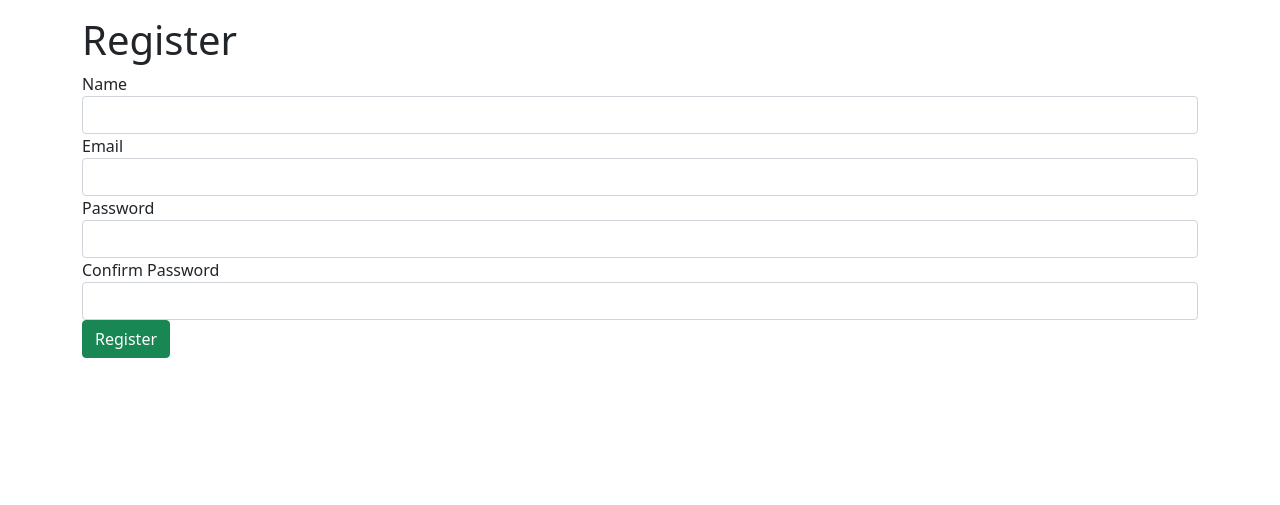
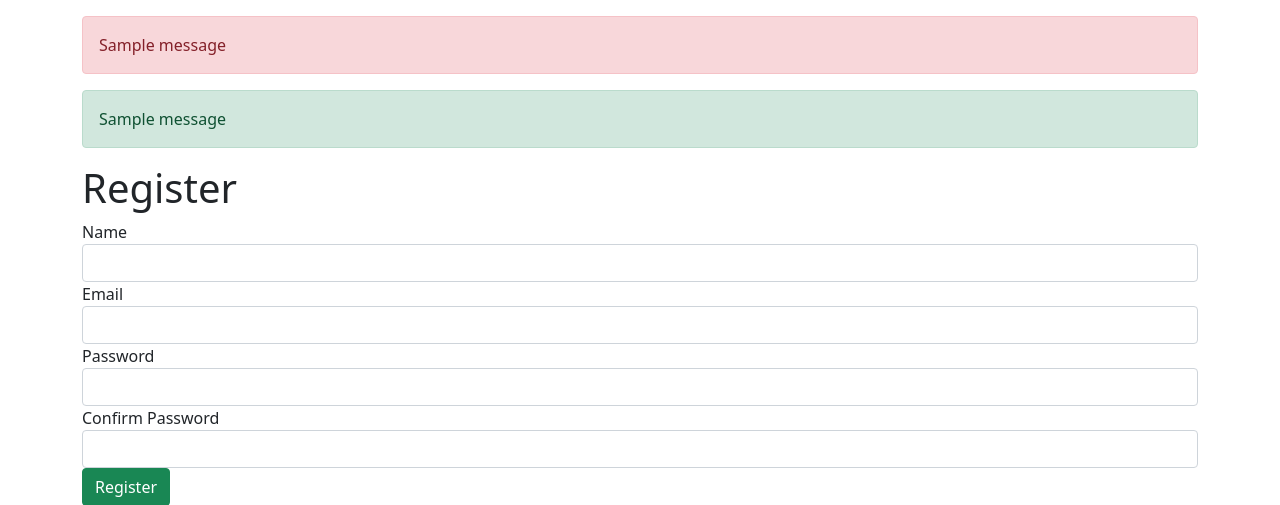
Before and after one commit to alvin-c-cruz/infusion, a Flask app: page /user/register in a window 1280 px wide. Shown: the part 56-561 px from the top of the page. Run offline with Flask 2, Linux system fonts and the light colour scheme; tables that the repository leaves empty hold one stand-in row (values such as "Sample post"); one stand-in notice (Sample message) is shown; some libraries are stand-ins or nearby versions.

Commit message:
Registration successful. Must confirm email.

```diff
--- a/flask_app/blueprints/user/pages/user/register.html
+++ b/flask_app/blueprints/user/pages/user/register.html
@@ -1,5 +1,4 @@
 {% extends "base.html" %}
-{% import "bootstrap/wtf.html" as wtf%}
 {% from "macros.html" import string_field %}
 
 {% block title %}Register User{% endblock %}
--- a/flask_app/blueprints/user/views.py
+++ b/flask_app/blueprints/user/views.py
@@ -1,6 +1,11 @@
-from flask import Blueprint, render_template, redirect, url_for
+from flask import Blueprint, render_template, redirect, url_for, flash
 from flask_login import login_required
+from werkzeug.security import generate_password_hash, check_password_hash
+
+from flask_app import db
 from .forms import UserForm
+from .models import User
+
 
 bp = Blueprint('user', __name__, template_folder="pages", url_prefix="/user")
 
@@ -14,6 +19,27 @@
 @bp.route("/register", methods=["GET", "POST"])
 def register():
     form = UserForm()
+    if form.validate_on_submit():
+        email = form.email.data
+        name = form.name.data
+        password = form.password.data
+        confirm_password = form.confirm_password.data
+
+        if User.query.filter_by(email=email).first():
+            flash(message="Email already registered.", category="error")
+        elif password != confirm_password:
+            flash(message="Password does not match.", category="error")
+        else:
+            user = User(
+                email=email,
+                name=name,
+                password=generate_password_hash(password=password, method="pbkdf2:sha256", salt_length=16)
+            )
+            db.session.add(user)
+            db.session.commit()
+            flash(message="Registration successful. Please confirming your email.", category="success")
+
+            return redirect(url_for('landing_page.home'))
     return render_template("user/register.html", form=form)
 
 
--- a/flask_app/templates/base.html
+++ b/flask_app/templates/base.html
@@ -10,6 +10,21 @@
 <body>
 {% include 'navbar.html' %}
 <div class="container mt-3">
+    {% with messages=get_flashed_messages(category_filter=["error"]) %}
+    {% for message in messages %}
+    <p class="alert alert-danger" role="alert">
+        {{ message }}
+    </p>
+    {% endfor %}
+    {% endwith %}
+
+    {% with messages=get_flashed_messages(category_filter=["success"]) %}
+    {% for message in messages %}
+    <p class="alert alert-success" role="alert">
+        {{ message }}
+    </p>
+    {% endfor %}
+    {% endwith %}
     {% block content %}
     {% endblock %}
 </div>
```
Also changed, not shown: migrations/versions/653250c6c746_.py (renamed from migrations/versions/66d6e7fc4b4d_.py, +6 -3 lines), tests/test_user.py (+25 -0 lines). Lines whose indentation alone changed are shown as unchanged.
